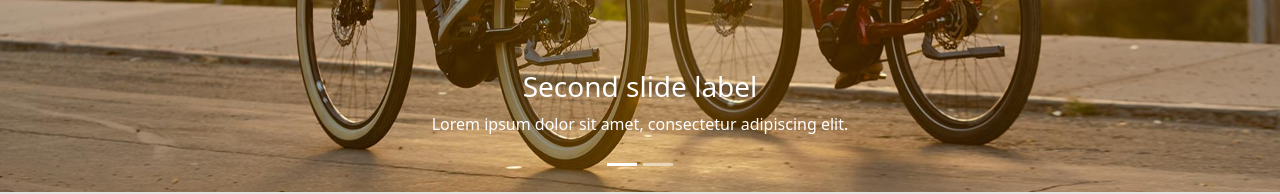
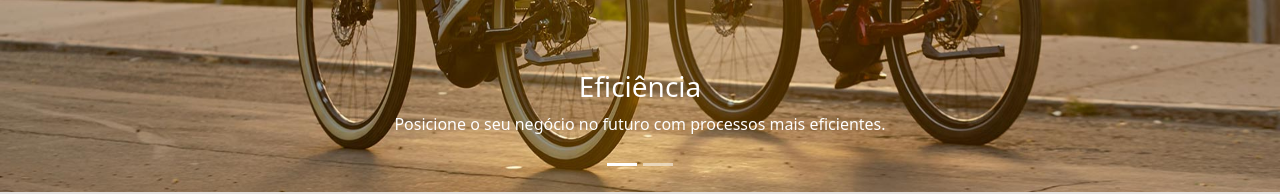
Before and after one commit to gutolive09/Projeto-BikeVision, a React (Vite) app: page / in a window 1280 px wide. Both pictures are taken after a click on the button 622 px from the left and 642 px from the top of the page. Shown: the part 478-672 px from the top of the page. Built offline with nearby package versions, Linux system fonts and the light colour scheme.

Commit message:
Textos do carrossel atualizados.

```diff
--- a/src/components/Carousel/index.jsx
+++ b/src/components/Carousel/index.jsx
@@ -1,8 +1,8 @@
-import { useState } from 'react';
-import Carousel from 'react-bootstrap/Carousel';
-import bikeImg2 from '../../assets/bike_banner_2.jpg'
-import bikeImg3 from '../../assets/bike_banner_3.jpg'
-import "./Carousel.css"
+import { useState } from "react";
+import Carousel from "react-bootstrap/Carousel";
+import bikeImg2 from "../../assets/bike_banner_2.jpg";
+import bikeImg3 from "../../assets/bike_banner_3.jpg";
+import "./Carousel.css";
 
 function ControlledCarousel() {
   const [index, setIndex] = useState(0);
@@ -16,8 +16,10 @@ function ControlledCarousel() {
       <Carousel.Item>
         <img src={bikeImg2} alt="" />
         <Carousel.Caption>
-          <h3>Second slide label</h3>
-          <p>Lorem ipsum dolor sit amet, consectetur adipiscing elit.</p>
+          <h3>Eficiência</h3>
+          <p>
+            Posicione o seu negócio no futuro com processos mais eficientes.
+          </p>
         </Carousel.Caption>
       </Carousel.Item>
       <Carousel.Item>
@@ -25,7 +27,7 @@ function ControlledCarousel() {
         <Carousel.Caption>
           <h3>Rápido e Prático</h3>
           <p>
-            Gaste menos tempo com o processo e mais com o que realmente importa.
+            Praticidade maxima para o cliente e agilidade para a seguradora.
           </p>
         </Carousel.Caption>
       </Carousel.Item>
--- a/src/routes/Home/index.jsx
+++ b/src/routes/Home/index.jsx
@@ -2,6 +2,7 @@ import "./Home.css";
 import Beneficios from "../../components/Beneficios";
 import Banner from "../../components/Banner";
 import {BsBicycle} from 'react-icons/bs'
+import {AiOutlineMail} from 'react-icons/ai'
 
 export default function Home() {
   return (
@@ -18,6 +19,9 @@ export default function Home() {
           </p>
         </section>
         <Beneficios />
+        <section className="contato">
+        <AiOutlineMail/>
+        </section>
       </main>
     </>
   );
```
